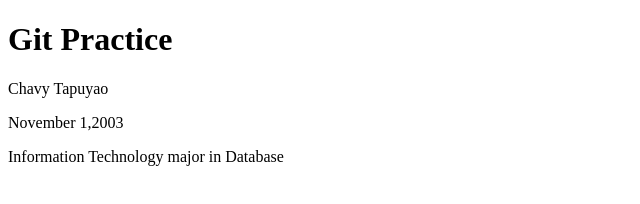
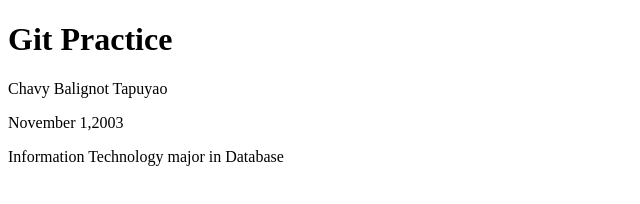
Before and after one commit to Chavsz/Web-Development, a plain HTML site: page index.html in a window 1280 px wide. Shown: the full height of the page, 0-640 px from the left. Drawn offline with Linux system fonts and the light colour scheme.

Commit message:
Update name on index.html using master branch

```diff
--- a/index.html
+++ b/index.html
@@ -7,7 +7,7 @@
 </head>
 <body>
     <h1>Git Practice</h1>
-    <p>Chavy Tapuyao</p>
+    <p>Chavy Balignot Tapuyao</p>
     <p>November 1,2003</p>
     <p>Information Technology major in Database</p>
 </body>
```
